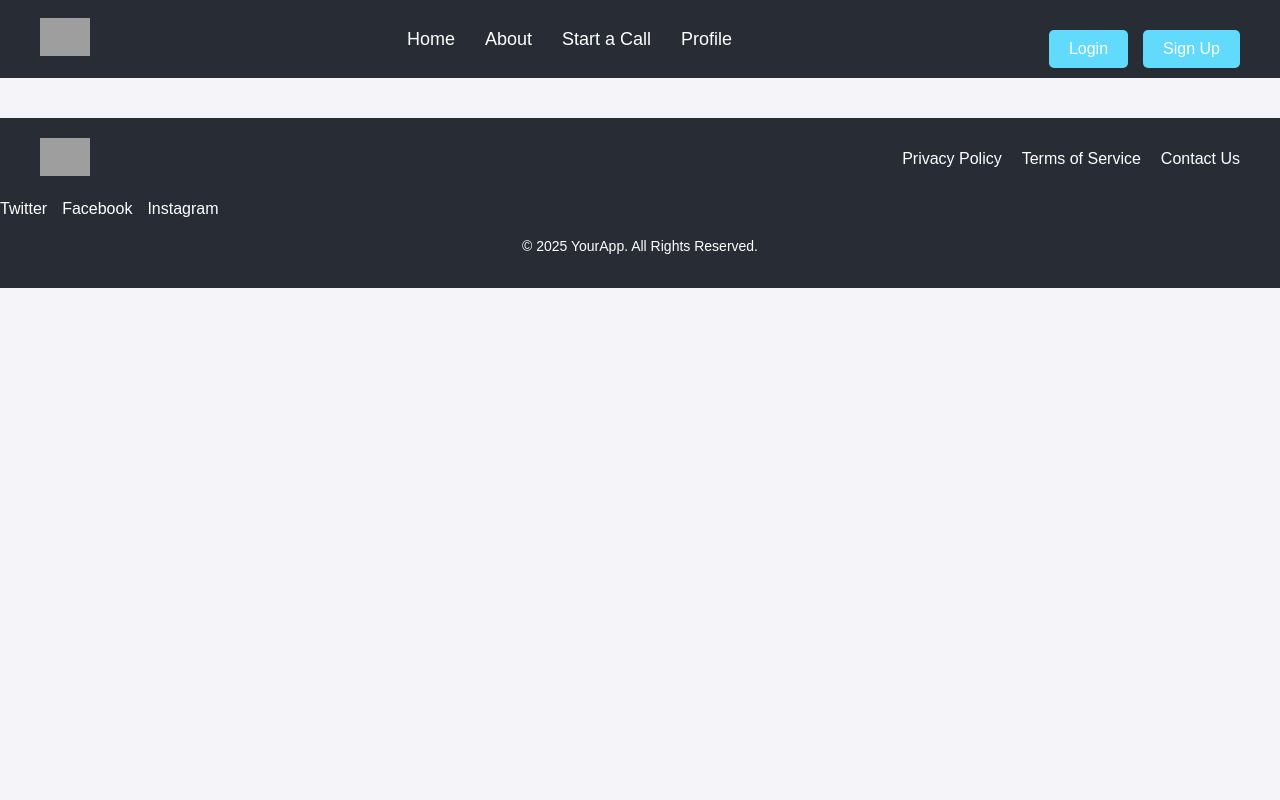
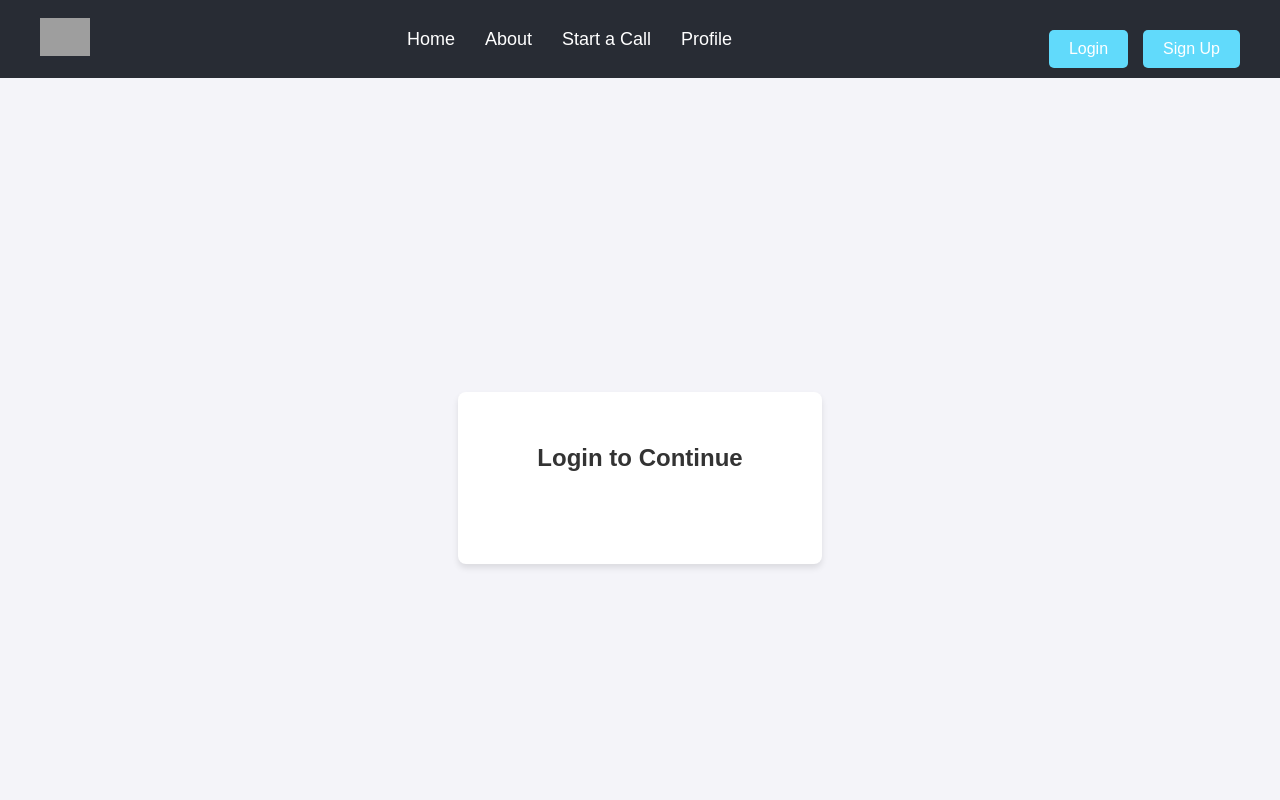
Before and after one commit to harsh08881/vodeo, a React (Create React App) app: page / in a window 1280 px wide. Shown: the top 800 px of the page. Built offline with nearby package versions, Linux system fonts and the light colour scheme; grey boxes are pictures that could not be loaded.

Commit message:
add changes

```diff
--- a/src/App.css
+++ b/src/App.css
@@ -1,5 +1,66 @@
-*{
-  margin: 0px;
-  padding: 0px;
-  box-sizing: border-box;
+/* General app styles */
+body {
+  margin: 0;
+  font-family: Arial, sans-serif;
+  background-color: #f9f9f9;
 }
+
+/* Header and Footer */
+header, footer {
+  background-color: #282c34;
+  color: white;
+  text-align: center;
+  padding: 1rem;
+}
+
+/* Main container */
+.app-container {
+  display: flex;
+  flex-direction: column;
+  align-items: center;
+  justify-content: center;
+  height: 100vh;
+}
+
+/* Login container */
+.login-container {
+  text-align: center;
+  padding: 2rem;
+  background-color: #ffffff;
+  box-shadow: 0 4px 6px rgba(0, 0, 0, 0.1);
+  border-radius: 8px;
+  margin: 1rem;
+  width: 300px;
+}
+
+/* Profile container */
+.profile-container {
+  text-align: center;
+  padding: 2rem;
+  background-color: #ffffff;
+  box-shadow: 0 4px 6px rgba(0, 0, 0, 0.1);
+  border-radius: 8px;
+  margin: 1rem;
+  width: 300px;
+}
+
+/* Profile picture */
+.profile-container img {
+  margin: 1rem 0;
+}
+
+/* Logout button */
+.logout-button {
+  background-color: #ff4d4d;
+  color: white;
+  border: none;
+  padding: 0.5rem 1rem;
+  border-radius: 5px;
+  cursor: pointer;
+  font-size: 1rem;
+  margin-top: 1rem;
+}
+
+.logout-button:hover {
+  background-color: #e63939;
+}
--- a/src/App.js
+++ b/src/App.js
@@ -5,9 +5,11 @@ import URL from './utils/constant';
 import Header from './component/Header/Header';
 import Footer from './component/Footer/Footer';
 import { useNavigate } from 'react-router-dom';
+import './App.css'; // Import the CSS file
 
 const App = () => {
   const [user, setUser] = useState(null);
+  const navigate = useNavigate(); // Initialize useNavigate hook
 
   const handleLoginSuccess = async (credential) => {
     console.log('Login successful, credential:', credential);
@@ -20,12 +22,12 @@ const App = () => {
       const userData = response.data.token;
       console.log('Server response:', userData);
 
-
       // Update user state
       setUser(userData);
 
       // Optionally, persist user data to localStorage
       localStorage.setItem('token', userData);
+      navigate('/vid');
     } catch (error) {
       console.error('Failed to verify token with server:', error.response?.data || error.message);
     }
@@ -43,23 +45,26 @@ const App = () => {
 
   return (
     <div>
-      <Header/>
+      <Header />
+      <div className="app-container">
         {!user ? (
-        <div style={{width: '100px'}}>
+          <div className="login-container">
+            <h2>Login to Continue</h2>
             <GoogleLoginComponent
               onSuccess={handleLoginSuccess}
               onFailure={handleLoginFailure}
             />
           </div>
         ) : (
-        <div>
+          <div className="profile-container">
             <h2>Welcome, {user.name}!</h2>
             <img src={user.picture} alt="Profile" style={{ width: 50, borderRadius: '50%' }} />
             <p>Email: {user.email}</p>
-          <button onClick={handleLogout}>Logout</button>
+            <button className="logout-button" onClick={handleLogout}>Logout</button>
           </div>
         )}
-      <Footer/>
+      </div>
+      <Footer />
     </div>
   );
 };
--- a/src/component/Header/Header.js
+++ b/src/component/Header/Header.js
@@ -1,4 +1,5 @@
 import React from 'react';
+import { Link } from 'react-router-dom'; // Import Link from react-router-dom
 import './Header.css';
 
 const Header = () => {
@@ -9,10 +10,10 @@ const Header = () => {
           <img src="your-logo.png" alt="App Logo" className="header-logo-img" />
         </div>
         <nav className="header-nav">
-          <a href="/" className="nav-link">Home</a>
-          <a href="/about" className="nav-link">About</a>
-          <a href="/video-call" className="nav-link">Start a Call</a>
-          <a href="/profile" className="nav-link">Profile</a>
+          <Link to="/" className="nav-link">Home</Link>
+          <Link to="/about" className="nav-link">About</Link>
+          <Link to="/vid" className="nav-link">Start a Call</Link> {/* Link to /vid */}
+          <Link to="/profile" className="nav-link">Profile</Link>
         </nav>
         <div className="header-actions">
           <button className="login-btn">Login</button>
```
Lines whose indentation alone changed are shown as unchanged.
